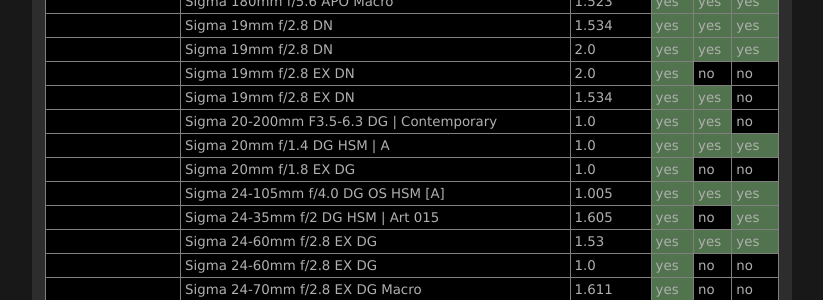
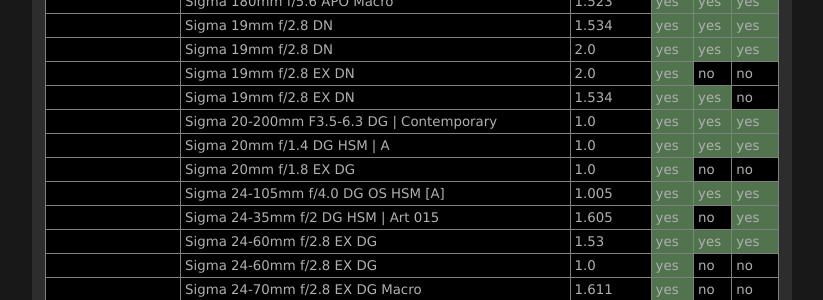
Before and after one commit to lensfun/lensfun.github.io, a Jekyll site: the page built from _posts/lenslist/2999-12-31-Lenslist-master.md, in a window 1280 px wide and 900 px high, scrolled down 28630 px. Shown: the part 146-446 px from the top of the window, without its empty margins (284-1107 px from the left). Built offline with Jekyll 4.4.1, drawn with Linux system fonts in a browser that asks for light colours.

Commit message:
Update master lens list from GitHub Actions

```diff
--- a/_posts/lenslist/2999-12-31-Lenslist-master.md
+++ b/_posts/lenslist/2999-12-31-Lenslist-master.md
@@ -1178,7 +1178,7 @@ This list was generated on 2026-09-15 from current Lensfun sources. Your Lensfun
 <tr class="lenslist-bg1"><td></td><td>Sigma 19mm f/2.8 DN</td><td>2.0</td><td class="lenslist-highlight lenslist-check">yes</td><td class="lenslist-highlight lenslist-check">yes</td><td class="lenslist-highlight lenslist-check">yes</td></tr>
 <tr class="lenslist-bg1"><td></td><td>Sigma 19mm f/2.8 EX DN</td><td>2.0</td><td class="lenslist-highlight lenslist-check">yes</td><td class="lenslist-check">no</td><td class="lenslist-check">no</td></tr>
 <tr class="lenslist-bg1"><td></td><td>Sigma 19mm f/2.8 EX DN</td><td>1.534</td><td class="lenslist-highlight lenslist-check">yes</td><td class="lenslist-highlight lenslist-check">yes</td><td class="lenslist-check">no</td></tr>
-<tr class="lenslist-bg1"><td></td><td>Sigma 20-200mm F3.5-6.3 DG | Contemporary</td><td>1.0</td><td class="lenslist-highlight lenslist-check">yes</td><td class="lenslist-highlight lenslist-check">yes</td><td class="lenslist-check">no</td></tr>
+<tr class="lenslist-bg1"><td></td><td>Sigma 20-200mm F3.5-6.3 DG | Contemporary</td><td>1.0</td><td class="lenslist-highlight lenslist-check">yes</td><td class="lenslist-highlight lenslist-check">yes</td><td class="lenslist-highlight lenslist-check">yes</td></tr>
 <tr class="lenslist-bg1"><td></td><td>Sigma 20mm f/1.4 DG HSM | A</td><td>1.0</td><td class="lenslist-highlight lenslist-check">yes</td><td class="lenslist-highlight lenslist-check">yes</td><td class="lenslist-highlight lenslist-check">yes</td></tr>
 <tr class="lenslist-bg1"><td></td><td>Sigma 20mm f/1.8 EX DG</td><td>1.0</td><td class="lenslist-highlight lenslist-check">yes</td><td class="lenslist-check">no</td><td class="lenslist-check">no</td></tr>
 <tr class="lenslist-bg1"><td></td><td>Sigma 24-105mm f/4.0 DG OS HSM [A]</td><td>1.005</td><td class="lenslist-highlight lenslist-check">yes</td><td class="lenslist-highlight lenslist-check">yes</td><td class="lenslist-highlight lenslist-check">yes</td></tr>
```
